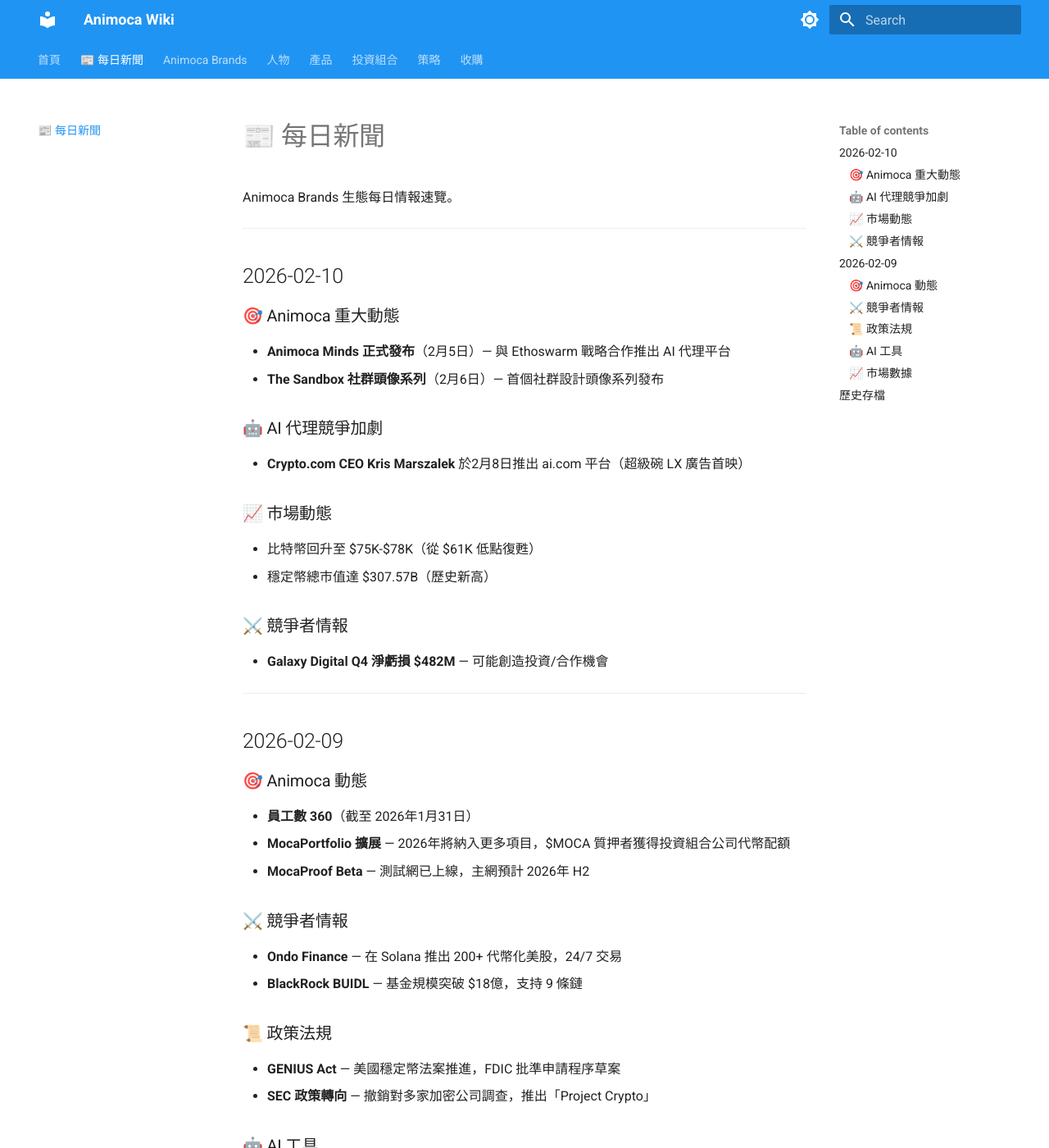
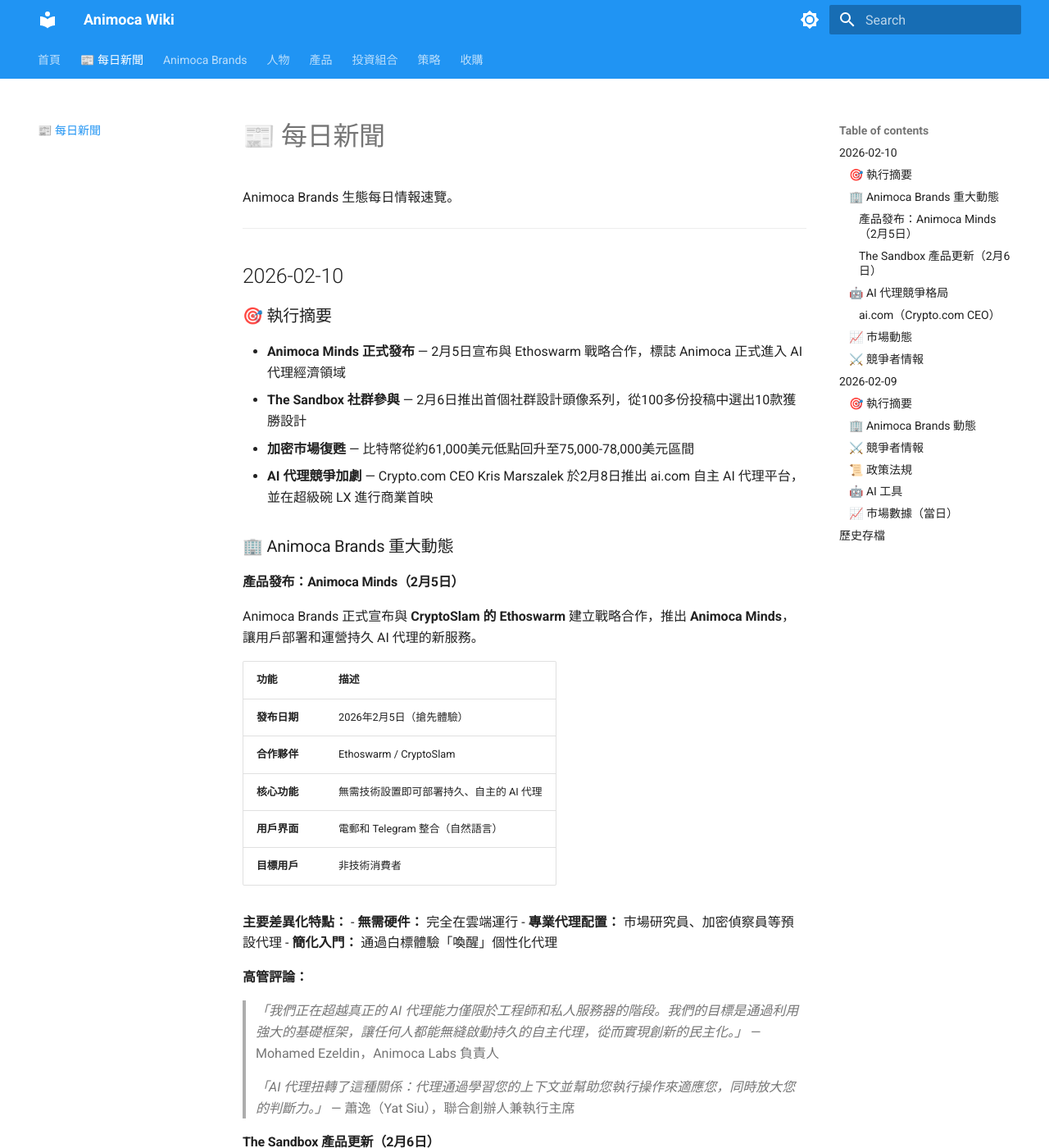
Before and after one commit to chrisw225tw-lab/animoca-wiki, an MkDocs documentation site: the page built from docs/Daily-News.md, in a window 1280 px wide and 1400 px high. Shown: the whole window at 82% size. Built offline with MkDocs 1.6.1 and Material for MkDocs 9.7.7, drawn with Linux system fonts in a browser that asks for light colours; some of the changed text lies outside the part shown.

Commit message:
feat: expand Daily News with full content from ab-research reports

```diff
--- a/docs/Daily-News.md
+++ b/docs/Daily-News.md
@@ -6,53 +6,156 @@
 
 ## 2026-02-10
 
-### 🎯 Animoca 重大動態
-- **Animoca Minds 正式發布**（2月5日）— 與 Ethoswarm 戰略合作推出 AI 代理平台
-- **The Sandbox 社群頭像系列**（2月6日）— 首個社群設計頭像系列發布
+### 🎯 執行摘要
 
-### 🤖 AI 代理競爭加劇
-- **Crypto.com CEO Kris Marszalek** 於2月8日推出 ai.com 平台（超級碗 LX 廣告首映）
+- **Animoca Minds 正式發布** — 2月5日宣布與 Ethoswarm 戰略合作，標誌 Animoca 正式進入 AI 代理經濟領域
+- **The Sandbox 社群參與** — 2月6日推出首個社群設計頭像系列，從100多份投稿中選出10款獲勝設計
+- **加密市場復甦** — 比特幣從約61,000美元低點回升至75,000-78,000美元區間
+- **AI 代理競爭加劇** — Crypto.com CEO Kris Marszalek 於2月8日推出 ai.com 自主 AI 代理平台，並在超級碗 LX 進行商業首映
+
+### 🏢 Animoca Brands 重大動態
+
+#### 產品發布：Animoca Minds（2月5日）
+
+Animoca Brands 正式宣布與 **CryptoSlam 的 Ethoswarm** 建立戰略合作，推出 **Animoca Minds**，讓用戶部署和運營持久 AI 代理的新服務。
+
+| 功能 | 描述 |
+|------|------|
+| **發布日期** | 2026年2月5日（搶先體驗） |
+| **合作夥伴** | Ethoswarm / CryptoSlam |
+| **核心功能** | 無需技術設置即可部署持久、自主的 AI 代理 |
+| **用戶界面** | 電郵和 Telegram 整合（自然語言） |
+| **目標用戶** | 非技術消費者 |
+
+**主要差異化特點：**
+- **無需硬件：** 完全在雲端運行
+- **專業代理配置：** 市場研究員、加密偵察員等預設代理
+- **簡化入門：** 通過白標體驗「喚醒」個性化代理
+
+**高管評論：**
+> *「我們正在超越真正的 AI 代理能力僅限於工程師和私人服務器的階段。我們的目標是通過利用強大的基礎框架，讓任何人都能無縫啟動持久的自主代理，從而實現創新的民主化。」* — Mohamed Ezeldin，Animoca Labs 負責人
+
+> *「AI 代理扭轉了這種關係：代理通過學習您的上下文並幫助您執行操作來適應您，同時放大您的判斷力。」* — 蕭逸（Yat Siu），聯合創辦人兼執行主席
+
+#### The Sandbox 產品更新（2月6日）
+
+**社群頭像系列發布：**
+- **收到投稿：** 100多份
+- **獲選作品：** 10款設計
+- **定價：** 每個頭像 29 SAND（約2.40美元）
+- **發行量：** 每款設計250個
+
+**2026年戰略重點：**
+- UGC 平台 Corners 持續發展
+- SANDchain L2 測試網運行中
+- Builders Challenge 獎勵池增加至 150,000 SAND
+- 每個 Season 舉辦兩次 game jams
+- **超過50%的體驗將由社群創作**
+
+### 🤖 AI 代理競爭格局
+
+#### ai.com（Crypto.com CEO）
+
+**發布日期：** 2026年2月8日
+
+| 特點 | 詳情 |
+|------|------|
+| **創辦人** | Kris Marszalek（Crypto.com CEO） |
+| **平台** | ai.com |
+| **首映** | 超級碗 LX 廣告 |
+| **目標** | 自主 AI 代理平台 |
+
+**與 Animoca Minds 的競爭：**
+兩個平台幾乎同時發布，標誌著2026年成為消費者 AI 代理的突破之年。Animoca 的區塊鏈整合方法通過為代理提供通過代幣化經濟進行原生交易的能力，使其與純 AI 產品區分開來。
 
 ### 📈 市場動態
-- 比特幣回升至 $75K-$78K（從 $61K 低點復甦）
-- 穩定幣總市值達 $307.57B（歷史新高）
+
+| 指標 | 數據 |
+|------|------|
+| **BTC** | $75,000-$78,000（從 $61K 低點復甦） |
+| **ETH** | $2,100-$2,300 |
+| **穩定幣總市值** | $3,075.7億美元（歷史新高） |
+| **USDT 市場份額** | 60.19% |
 
 ### ⚔️ 競爭者情報
-- **Galaxy Digital Q4 淨虧損 $482M** — 可能創造投資/合作機會
+
+**Galaxy Digital Q4 財務：**
+- 2025年Q4淨虧損 $4.82億美元
+- 持續為 Animoca 創造潛在投資/合作機會
 
 ---
 
 ## 2026-02-09
 
-### 🎯 Animoca 動態
-- **員工數 360**（截至 2026年1月31日）
+### 🎯 執行摘要
+
+- **員工數 360** — 截至 2026年1月31日
 - **MocaPortfolio 擴展** — 2026年將納入更多項目，$MOCA 質押者獲得投資組合公司代幣配額
 - **MocaProof Beta** — 測試網已上線，主網預計 2026年 H2
+- **Ondo Finance Solana 擴展** — 推出 200+ 代幣化美股，24/7 交易
+- **BlackRock BUIDL 增長** — 基金規模突破 $18億，支持 9 條鏈
+
+### 🏢 Animoca Brands 動態
+
+**員工與組織：**
+- 最新員工數：360人（截至2026年1月31日）
+
+**MocaPortfolio：**
+- 當前 TVL：超過 $2,000萬美元代幣配額
+- 2026年將整合更多投資組合項目
+- 主要配額：Magic Eden 的 $ME 代幣
+
+**MocaProof：**
+- Beta 測試網：已上線
+- 主網目標：2026年下半年
+- 功能：數字身份驗證與獎勵機制
+
+**Moca Chain：**
+- 專用 L1 區塊鏈開發中
 
 ### ⚔️ 競爭者情報
-- **Ondo Finance** — 在 Solana 推出 200+ 代幣化美股，24/7 交易
-- **BlackRock BUIDL** — 基金規模突破 $18億，支持 9 條鏈
+
+**Ondo Finance：**
+- 在 Solana 推出 200+ 代幣化美股
+- 支持 24/7 交易
+- 持續擴展 RWA（真實世界資產）領域
+
+**BlackRock BUIDL：**
+- 基金規模突破 $18億美元
+- 支持 9 條區塊鏈
+- 機構級穩定幣產品
 
 ### 📜 政策法規
-- **GENIUS Act** — 美國穩定幣法案推進，FDIC 批準申請程序草案
-- **SEC 政策轉向** — 撤銷對多家加密公司調查，推出「Project Crypto」
+
+**GENIUS Act：**
+- 美國穩定幣法案推進
+- FDIC 批準申請程序草案
+
+**SEC 政策轉向：**
+- 撤銷對多家加密公司調查
+- 推出「Project Crypto」監管框架
 
 ### 🤖 AI 工具
+
 - **Midjourney V7** — 圖像一致性大幅提升
 - **Runway Gen-4 Turbo** — 視頻生成速度提升 3 倍
 
-### 📈 市場數據
-- BTC: $75.5K
-- ETH: $4,200
-- 穩定幣總市值: $307.57B
+### 📈 市場數據（當日）
+
+| 指標 | 數據 |
+|------|------|
+| **BTC** | $75.5K |
+| **ETH** | $4,200 |
+| **穩定幣總市值** | $307.57B |
 
 ---
 
 ## 歷史存檔
 
-*過去新聞將自動歸檔至此，保留最近 30 天。*
+*過去新聞將自動歸檔至此，保留最近 30 天完整內容。*
 
 ---
 
 **最後更新：** 2026-02-10
 **資料來源：** Animoca Intelligence Unit 每日監測
+**完整報告：** [ab-research GitHub](https://github.com/chrisw225tw-lab/ab-research)
```
